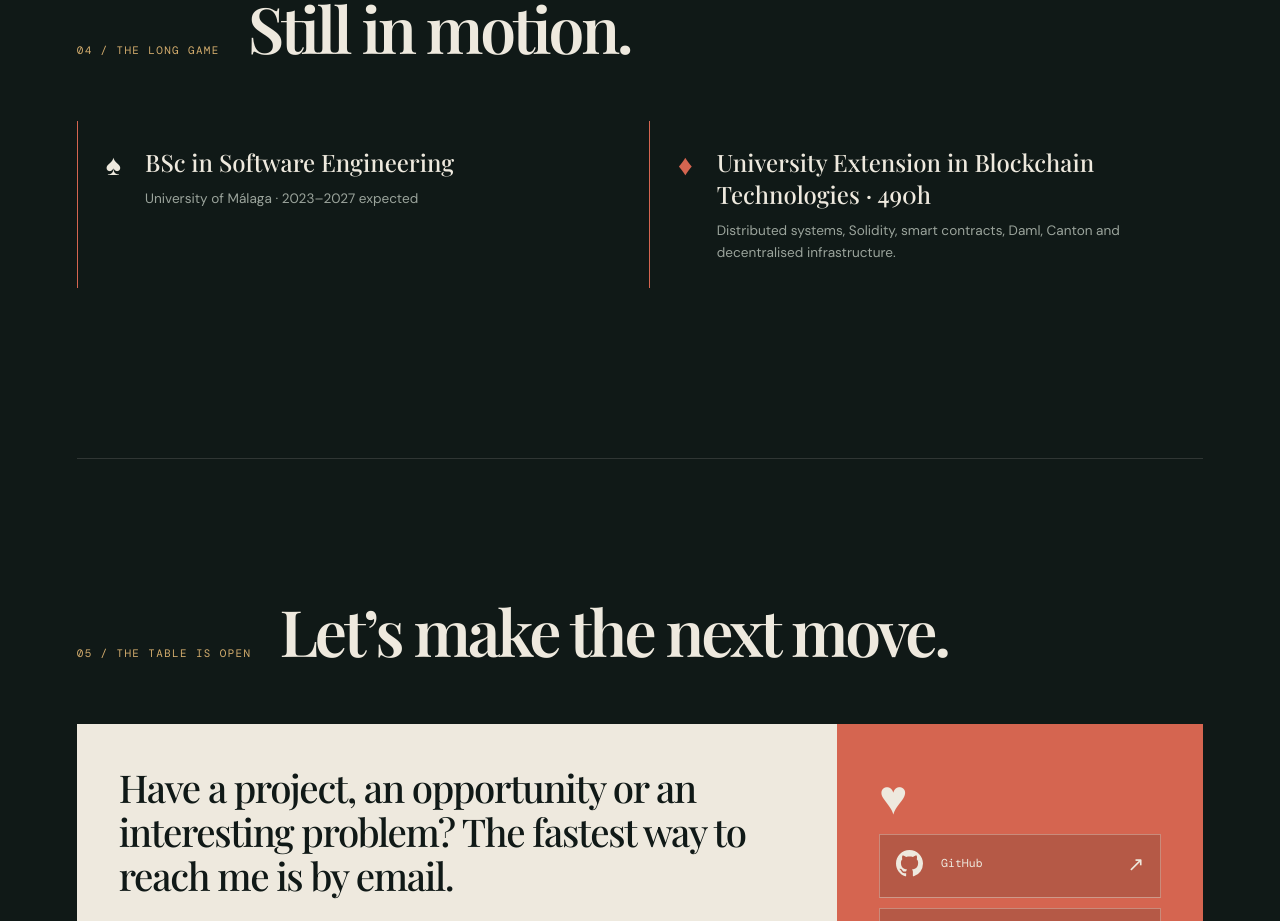
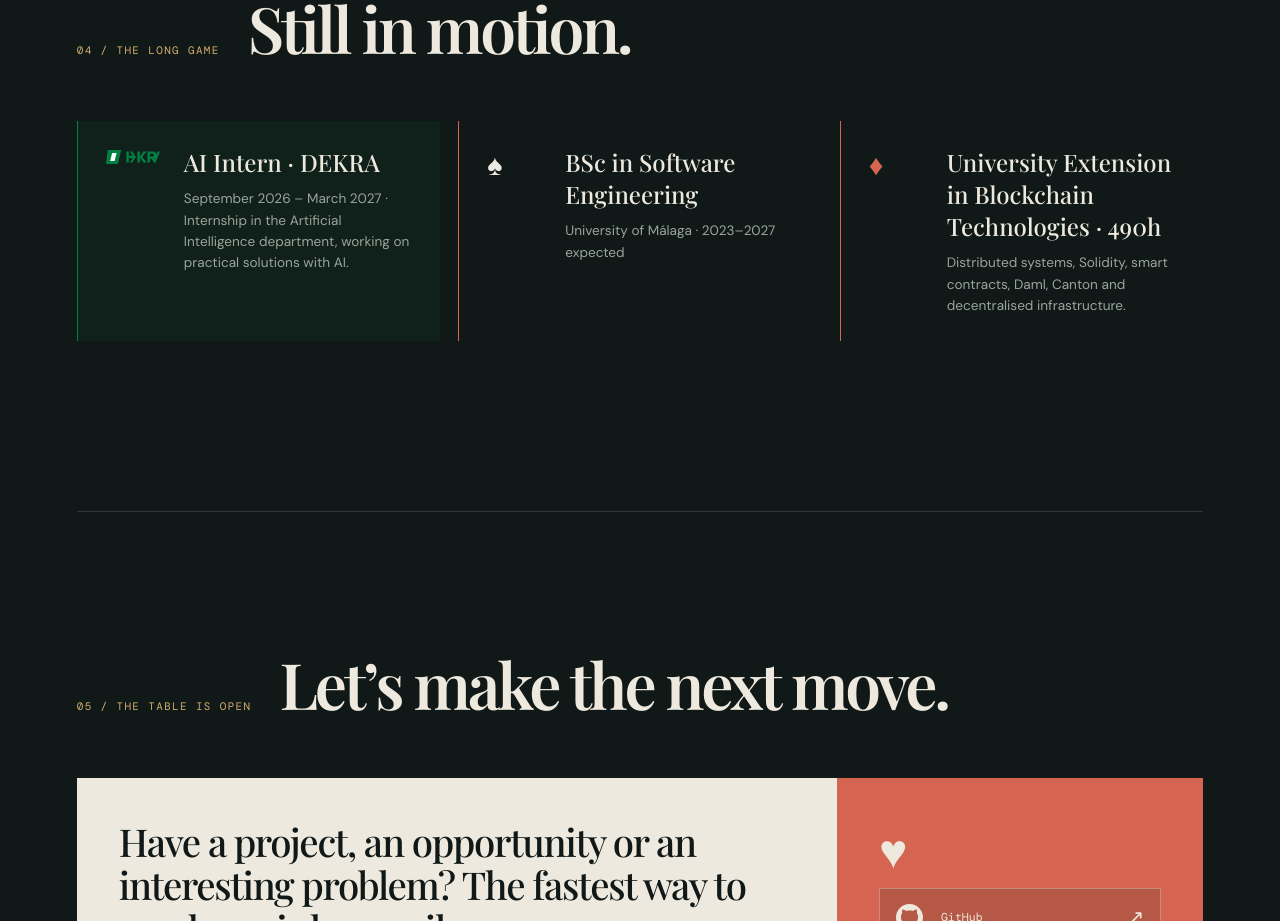
Before and after one commit to rgallegocode/roberto-gallego-portfolio, a React (Vite) app: page / in a window 1280 px wide. Shown: the part 3260-4181 px from the top of the page. Built offline with nearby package versions, Linux system fonts and the light colour scheme.

Commit message:
Add DEKRA AI internship to portfolio

```diff
--- a/src/App.tsx
+++ b/src/App.tsx
@@ -60,6 +60,9 @@ const copy = {
     university: 'University of Málaga · 2023–2027 expected',
     training: 'University Extension in Blockchain Technologies · 490h',
     trainingDetail: 'Distributed systems, Solidity, smart contracts, Daml, Canton and decentralised infrastructure.',
+    dekraRole: 'AI Intern · DEKRA',
+    dekraDates: 'September 2026 – March 2027',
+    dekraDetail: 'Internship in the Artificial Intelligence department, working on practical solutions with AI.',
     viewGithub: 'View on GitHub',
     cvView: 'View CV',
     cvDownload: 'Download CV',
@@ -96,6 +99,9 @@ const copy = {
     university: 'Universidad de Málaga · 2023–2027 previsto',
     training: 'Extensión Universitaria en Tecnologías Blockchain · 490h',
     trainingDetail: 'Sistemas distribuidos, Solidity, smart contracts, Daml, Canton e infraestructura descentralizada.',
+    dekraRole: 'Prácticas en IA · DEKRA',
+    dekraDates: 'Septiembre 2026 – Marzo 2027',
+    dekraDetail: 'Prácticas en el departamento de Inteligencia Artificial, trabajando en soluciones aplicadas con IA.',
     viewGithub: 'Ver en GitHub',
     cvView: 'Ver CV',
     cvDownload: 'Descargar CV',
@@ -132,6 +138,9 @@ const copy = {
     university: 'Universität Málaga · 2023–2027 voraussichtlich',
     training: 'Universitäre Weiterbildung in Blockchain-Technologien · 490h',
     trainingDetail: 'Verteilte Systeme, Solidity, Smart Contracts, Daml, Canton und dezentrale Infrastruktur.',
+    dekraRole: 'KI-Praktikum · DEKRA',
+    dekraDates: 'September 2026 – März 2027',
+    dekraDetail: 'Praktikum in der Abteilung für Künstliche Intelligenz mit Fokus auf praxisnahe KI-Lösungen.',
     viewGithub: 'Auf GitHub ansehen',
     cvView: 'CV ansehen',
     cvDownload: 'CV herunterladen',
@@ -273,7 +282,7 @@ function App() {
 
         <section className="section journey-section" id="journey" aria-labelledby="journey-title">
           <div className="section-heading"><p className="section-label">{t.journeyLabel}</p><h2 id="journey-title">{t.journeyTitle}</h2></div>
-          <div className="timeline"><TimelineCard suit="spades" title={t.degree} detail={t.university} /><TimelineCard suit="diamonds" title={t.training} detail={t.trainingDetail} /></div>
+          <div className="timeline"><TimelineCard suit="hearts" title={t.dekraRole} detail={`${t.dekraDates} · ${t.dekraDetail}`} logo /><TimelineCard suit="spades" title={t.degree} detail={t.university} /><TimelineCard suit="diamonds" title={t.training} detail={t.trainingDetail} /></div>
         </section>
 
         <section className="section contact-section" id="contact" aria-labelledby="contact-title">
@@ -299,8 +308,8 @@ function SocialIcon({ kind }: { kind: 'github' | 'linkedin' }) {
   return <svg className="social-icon" viewBox="0 0 24 24" aria-hidden="true"><path fill="currentColor" d="M4.98 3.5A2.5 2.5 0 1 1 0 3.5a2.5 2.5 0 0 1 4.98 0ZM.24 8.25h4.48V24H.24V8.25ZM7.34 8.25h4.29v2.15h.06c.6-1.13 2.06-2.33 4.24-2.33 4.53 0 5.37 2.98 5.37 6.86V24h-4.47v-8.04c0-1.92-.04-4.39-2.68-4.39-2.69 0-3.1 2.1-3.1 4.25V24H7.34V8.25Z" transform="translate(2.5 0) scale(.8)" /></svg>
 }
 
-function TimelineCard({ suit, title, detail }: { suit: Suit; title: string; detail: string }) {
-  return <article className="timeline-card"><span className={`timeline-suit suit-${suit}`} aria-hidden="true">{suits[suit]}</span><div><h3>{title}</h3><p>{detail}</p></div></article>
+function TimelineCard({ suit, title, detail, logo = false }: { suit: Suit; title: string; detail: string; logo?: boolean }) {
+  return <article className={`timeline-card${logo ? ' timeline-card-featured' : ''}`}><div className="timeline-marker">{logo ? <img src={assetPath('dekra-logo.svg')} alt="DEKRA" /> : <span className={`timeline-suit suit-${suit}`} aria-hidden="true">{suits[suit]}</span>}</div><div><h3>{title}</h3><p>{detail}</p></div></article>
 }
 
 export default App
```
Also changed, not shown: public/dekra-logo.svg (added), src/styles.css.
